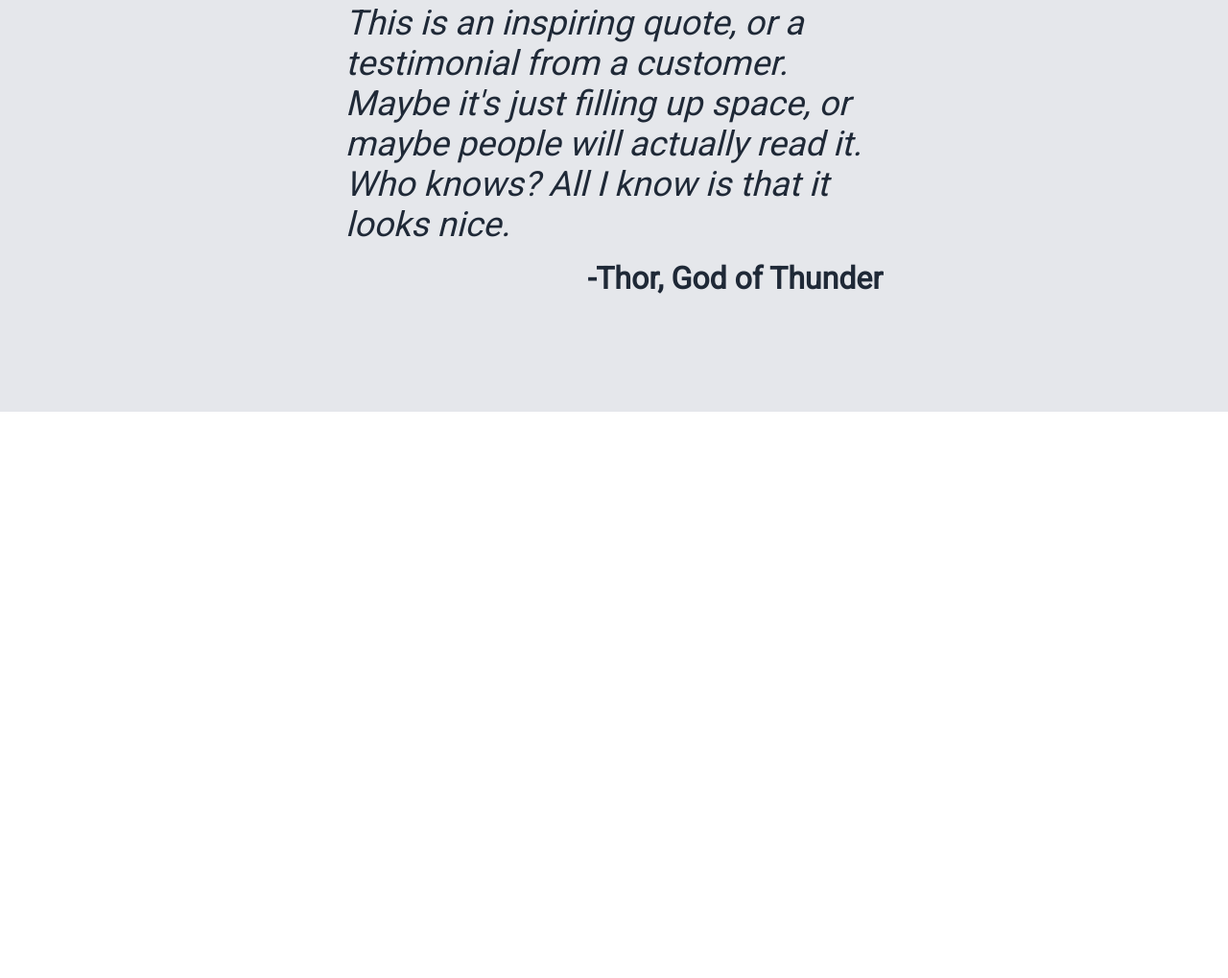
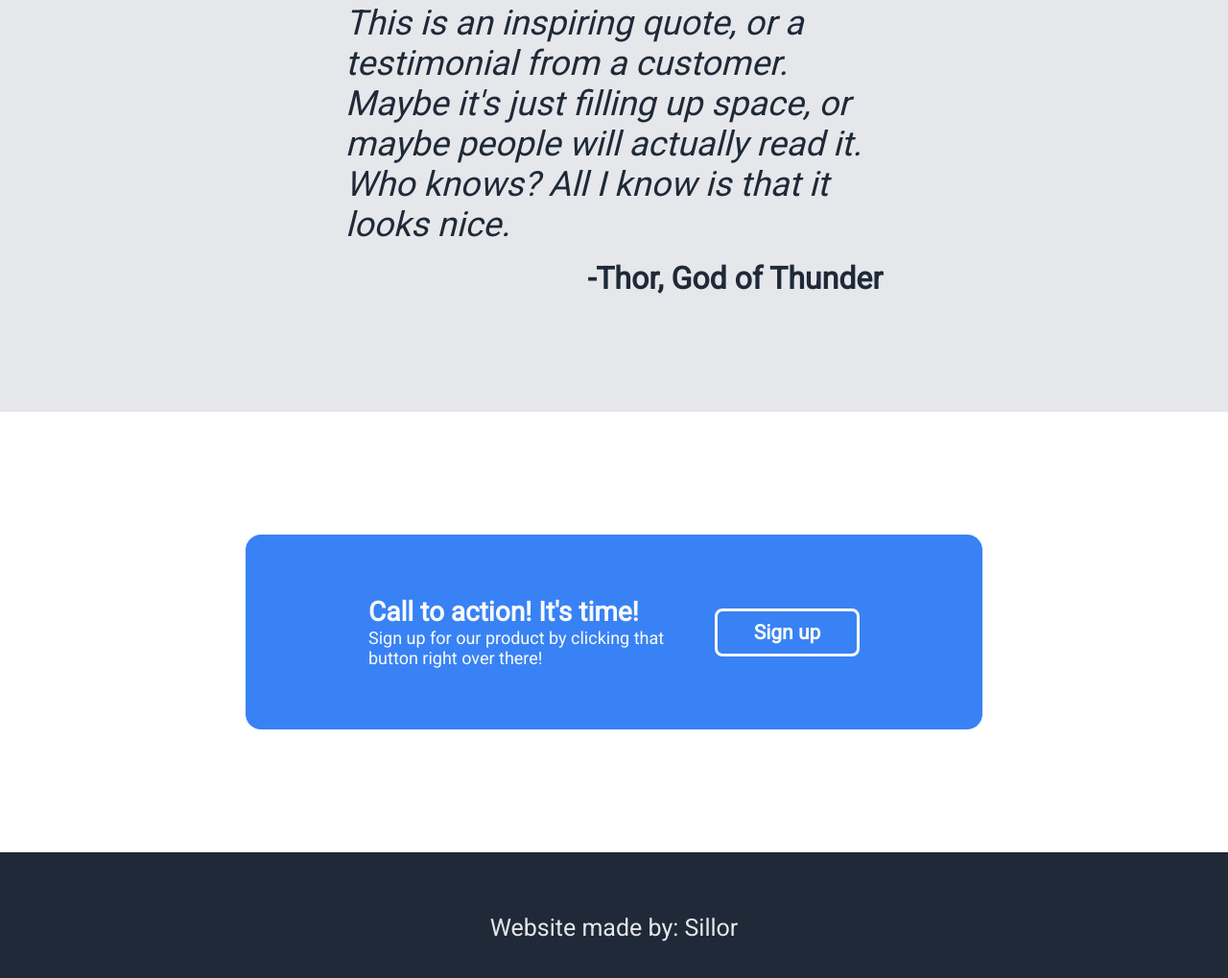
Before and after one commit to Sillor/landing-page, a plain HTML site: page index.html in a window 1280 px wide. Shown: the part 1351-2370 px from the top of the page at 96% size. Before the commit the page ends 1780 px from the top, so only its background shows below. Drawn offline with Linux system fonts and the light colour scheme.

Commit message:
Add footer

```diff
--- a/css/styles.css
+++ b/css/styles.css
@@ -54,7 +54,7 @@ a {
     display: flex;
     justify-content: space-between;
     padding: 128px 0 128px 0;
-    gap: 32px;
+    gap: 64px;
 }
 
 .image-container {
@@ -92,7 +92,7 @@ a {
     gap: 16px;
 }
 
-.signup-button {
+.text-container .signup-button {
     border-radius: 8px;
     background-color: #3882F6;
     font-size: 18px;
@@ -165,3 +165,53 @@ a {
     color: #1F2937;
     font-weight: 800;
 }
+
+.action-section {
+    padding: 128px 256px 128px 256px;
+}
+
+.card {
+    display: flex;
+    background-color:#3882F6;
+    padding: 64px 128px 64px 128px;
+    border-radius: 16px;
+    justify-content: space-between;
+    align-items: center;
+}
+
+.action-text {
+    color: #F9FAF8;
+}
+
+.action-text .main-text {
+    font-size: 28px;
+    font-weight: 800;
+}
+
+.action-text .secondary-text {
+    font-size: 18px;
+    font-weight: 200;
+}
+
+.card .signup-button {
+    border-radius: 8px;
+    background-color: #3882F6;
+    font-size: 21px;
+    font-weight: bold;
+    width: 200px;
+    height: 50px;
+    color: #F9FAF8;
+    border: 3px solid #F9FAF8;
+}
+
+.footer {
+    display: flex;
+    align-items: center;
+    justify-content: center;
+    padding: 64px;
+    color: #F9FAF8;
+}
+
+.footer a {
+    font-size: 25px;
+}
--- a/index.html
+++ b/index.html
@@ -60,11 +60,17 @@
     </div>
 
     <div class="action-section">
-
+        <div class="card">
+            <div class="action-text">
+                <p class="main-text">Call to action! It's time!</p>
+                <p class="secondary-text">Sign up for our product by clicking that button right over there!</p>
+            </div>
+            <button class="signup-button">Sign up</button>
+        </div>
     </div>
 
     <div class="footer">
-
+        <a href="https://github.com/Sillor">Website made by: Sillor</a>
     </div>
 </body>
 </html>
```
